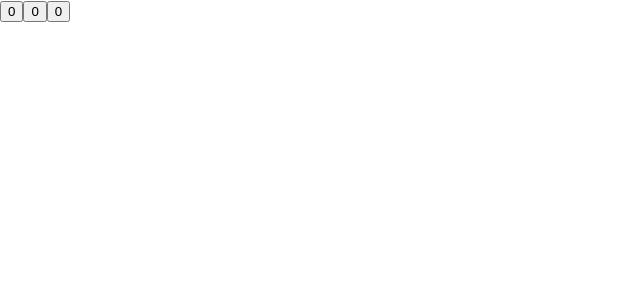
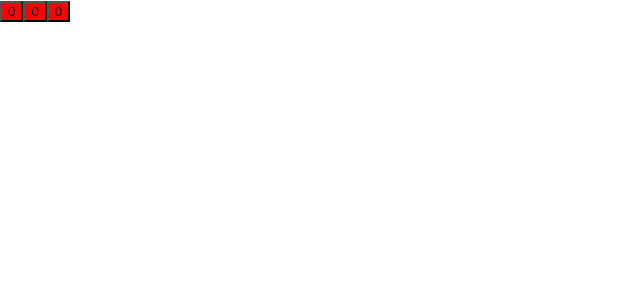
Before and after one commit to julzelements/thenavigator2, a React (Create React App) app: page / in a window 1280 px wide. Shown: the top 300 px of the page, without its empty margins (0-640 px from the left). Built offline with nearby package versions, Linux system fonts and the light colour scheme.

Commit message:
got styling working with toggling

```diff
--- a/src/App.js
+++ b/src/App.js
@@ -1,10 +1,10 @@
 import React from 'react';
 import './App.css';
 
-function Square(props) {
+function Icon(props) {
 	return (
 		<button
-			className="square"
+			className={props.value ? "green" : "red" }
 			onClick={props.onClick}
 		>
 			{props.value}
@@ -21,8 +21,8 @@ class App extends React.Component {
 		}
   }
 
-  renderSquare(i) {
-	  return <Square
+  renderIcon(i) {
+	  return <Icon
 	  value={this.state.toggled[i]}
 	  onClick={() => this.handleClick(i)}
 	  />;  // anything you set here can be accessed
@@ -40,9 +40,9 @@ class App extends React.Component {
   render() {
     return (
       <div>
-        {this.renderSquare(0)}
-        {this.renderSquare(1)}
-        {this.renderSquare(2)}
+        {this.renderIcon(0)}
+        {this.renderIcon(1)}
+        {this.renderIcon(2)}
       </div>
     );
   }
--- a/src/index.css
+++ b/src/index.css
@@ -12,3 +12,10 @@ code {
   font-family: source-code-pro, Menlo, Monaco, Consolas, "Courier New",
     monospace;
 }
+
+.green {
+  background: green;
+}
+.red {
+  background: red;
+}
```
